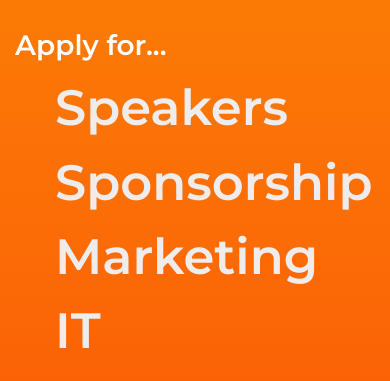
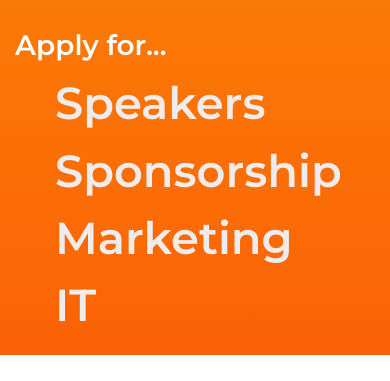
Before and after one commit to nickpeterb/startupatblagoevgrad-website, a React (Create React App) app: page /apply in a window 390 px wide. Shown: the part 951-1332 px from the top of the page. After the commit the page ends 1306 px from the top, so only its background shows below. Built offline with nearby package versions, Linux system fonts and the light colour scheme.

Commit message:
fixed depts on smaller devices + removed hover effect on mobile

```diff
--- a/src/components/Apply/styles/LandingPage.css
+++ b/src/components/Apply/styles/LandingPage.css
@@ -1,9 +1,13 @@
 .landing-page{
     min-height: 100vh;
-
+    overflow-x: hidden;
     background: rgb(251,187,6);
     background: linear-gradient(180deg, rgba(251,187,6,1) 0%, rgba(251,172,6,1) 10%, rgba(251,98,6,1) 100%);
     color: white;
+}
+
+.depts-list {
+    max-width: 100%;
 }
 
 .depts-list li{
@@ -13,9 +17,11 @@
     text-align: left;
 }
 
-.depts-list li:hover {
-    transition: transform 500ms ease-out;
-    transform: translateY(-0.6rem);
+@media (hover: hover) {
+    .depts-list li:hover {
+        transition: transform 500ms ease-out;
+        transform: translateY(-0.6rem);
+    }
 }
 
 .depts-list li:hover a {
@@ -44,3 +50,15 @@
         margin-left: 4em;
     }
 }
+
+@media (max-width: 500px) {
+    .depts-list li {
+        font-size: 2.8rem;
+    }
+}
+
+@media (max-width: 374px) {
+    .depts-list li {
+        font-size: 2.5rem;
+    }
+}
```
